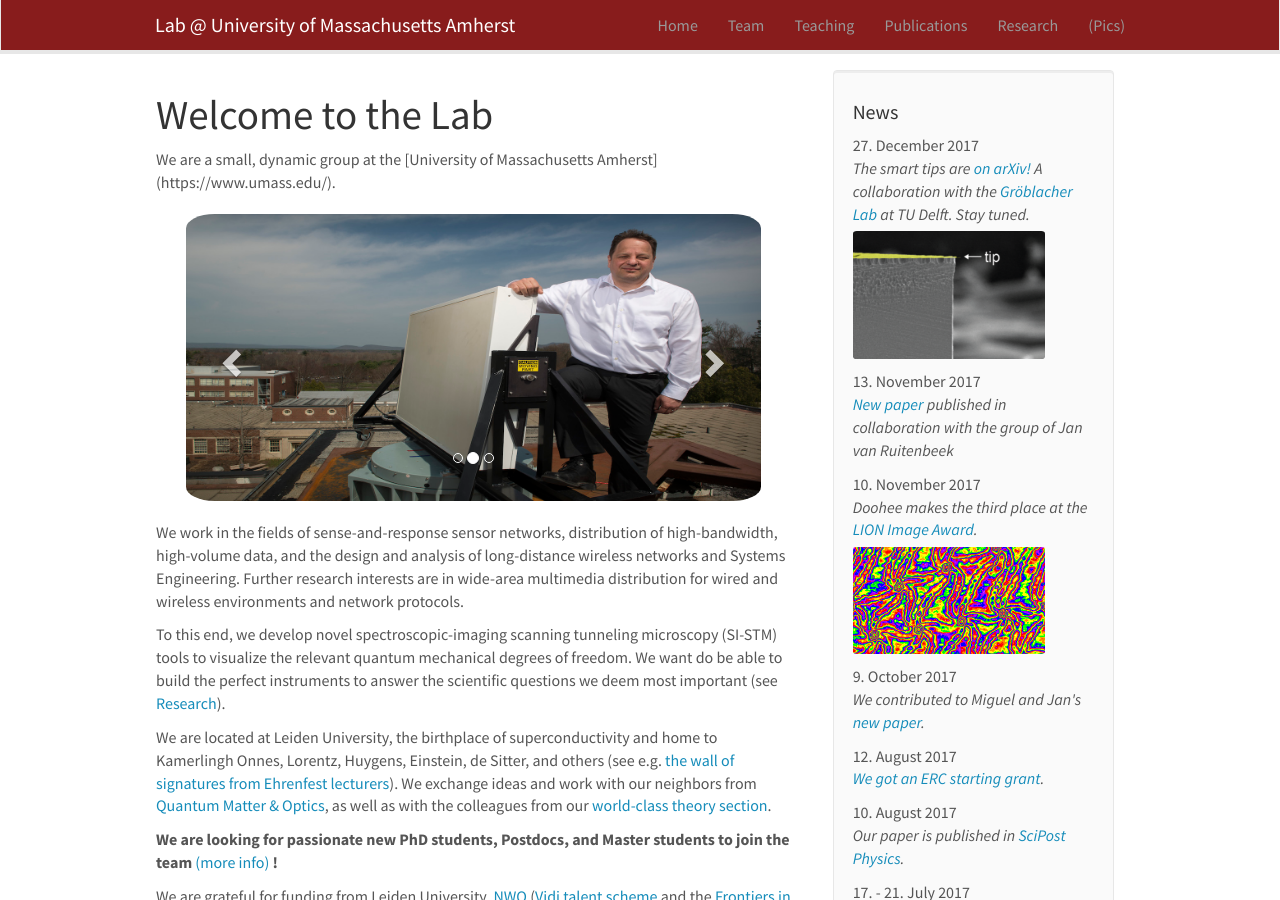
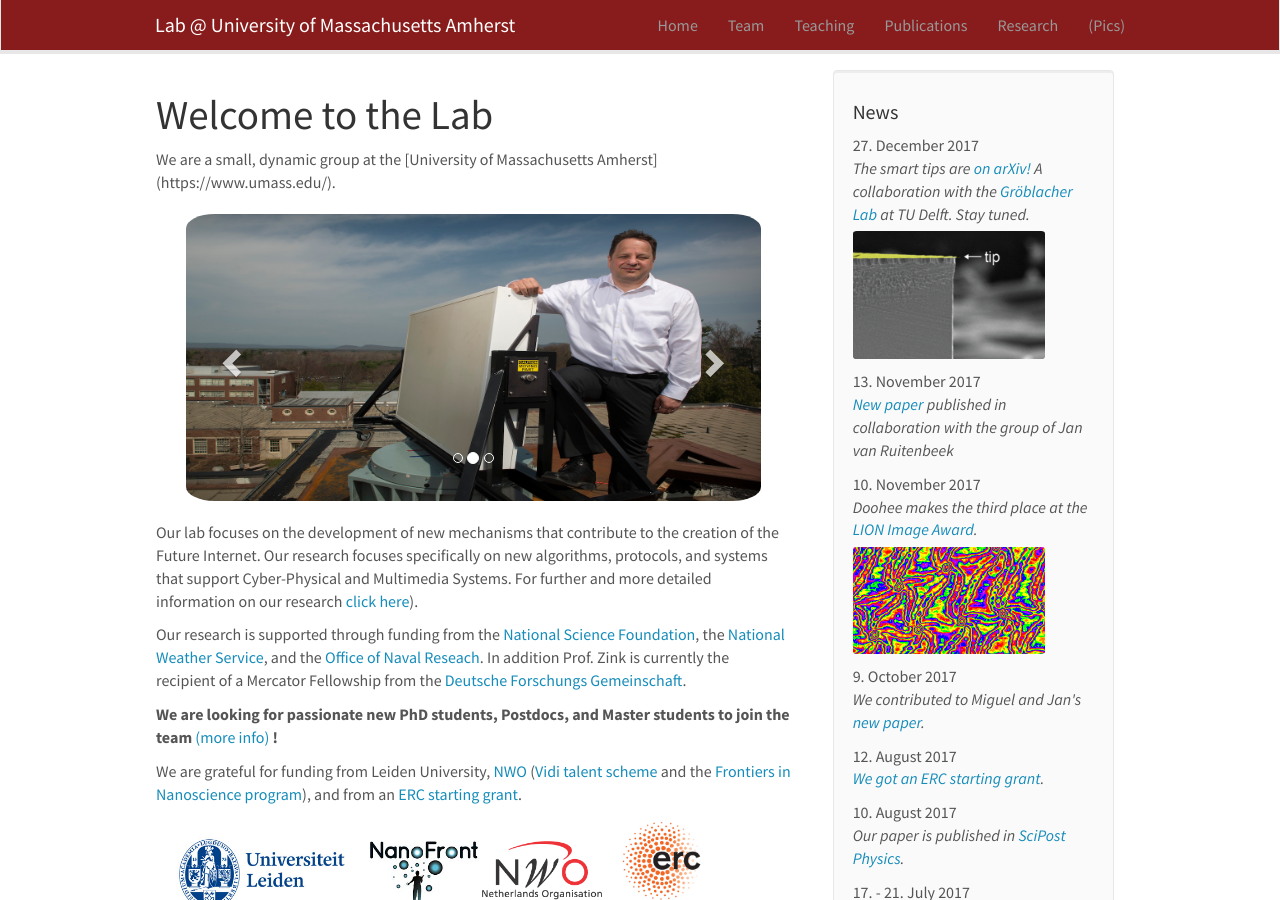
Before and after one commit to openmindedstoic/openmindedstoic.github.io, a Jekyll site: the page built from _pages/home.md, in a window 1280 px wide and 900 px high. Built offline with Jekyll 4.4.1, drawn with Linux system fonts in a browser that asks for light colours; nearby versions of some CDN libraries.

Commit message:
Update home.md

```diff
--- a/_pages/home.md
+++ b/_pages/home.md
@@ -40,13 +40,11 @@ We are a small, dynamic group at the [University of Massachusetts Amherst] (http
   </a>
 </div>
 
-We work in the fields of sense-and-response sensor networks, distribution of high-bandwidth, high-volume data, and the design and analysis of long-distance wireless networks and Systems Engineering. Further research interests are in wide-area multimedia distribution for wired and wireless environments and network protocols.
+<p> Our lab focuses on the development of new mechanisms that contribute to the creation of the Future Internet. Our research focuses specifically on new algorithms, protocols, and systems that support Cyber-Physical and Multimedia Systems.
+For further and more detailed information on our research <a href="research">click here</a>).</p>
 
+<p>Our research is supported through funding from the <a href="">National Science Foundation</a>, the <a href="">National Weather Service</a>, and the <a href="">Office of Naval Reseach</a>. In addition Prof. Zink is currently the recipient of a Mercator Fellowship from the <a href="">Deutsche Forschungs Gemeinschaft</a>.</p>
 
-
-To this end, we develop novel spectroscopic-imaging scanning tunneling microscopy (SI-STM) tools to visualize the relevant quantum mechanical degrees of freedom. We want do be able to build the perfect instruments to answer the  scientific questions we deem most important (see [Research](research)).
-
-We are located at Leiden University, the birthplace of superconductivity and home to Kamerlingh Onnes, Lorentz, Huygens, Einstein, de Sitter, and others (see e.g. [the wall of signatures from Ehrenfest lecturers](https://www.lorentz.leidenuniv.nl/history/colloquium/muur_heel.html)). We exchange ideas and work with our neighbors from [Quantum Matter & Optics](http://www.physics.leidenuniv.nl/qo-home), as well as with the colleagues from our [world-class theory section](https://www.lorentz.leidenuniv.nl).
 
  **We are  looking for passionate new PhD students, Postdocs, and Master students to join the team** [(more info)]({{ site.url }}{{ site.baseurl }}/teaching) **!**
 
```
